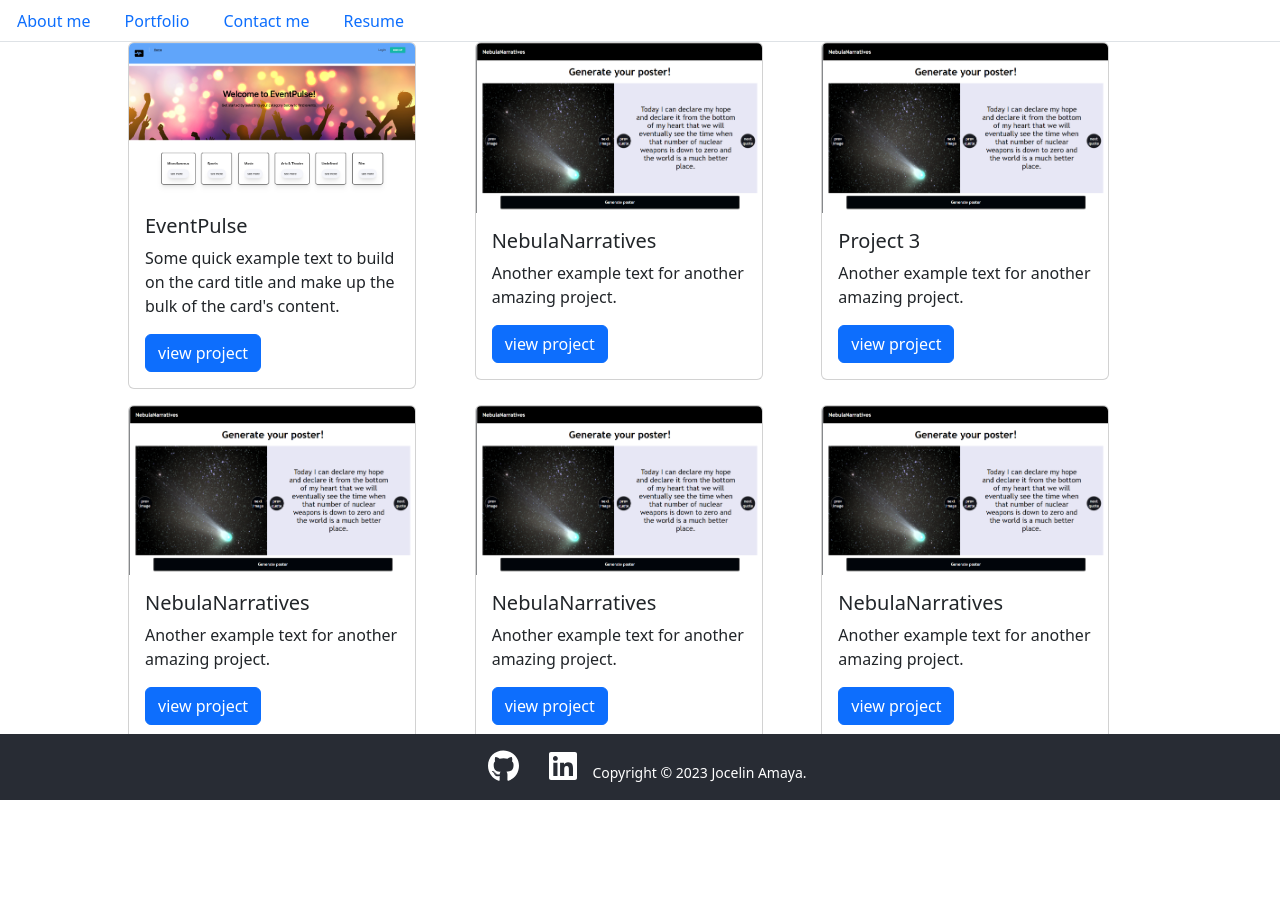
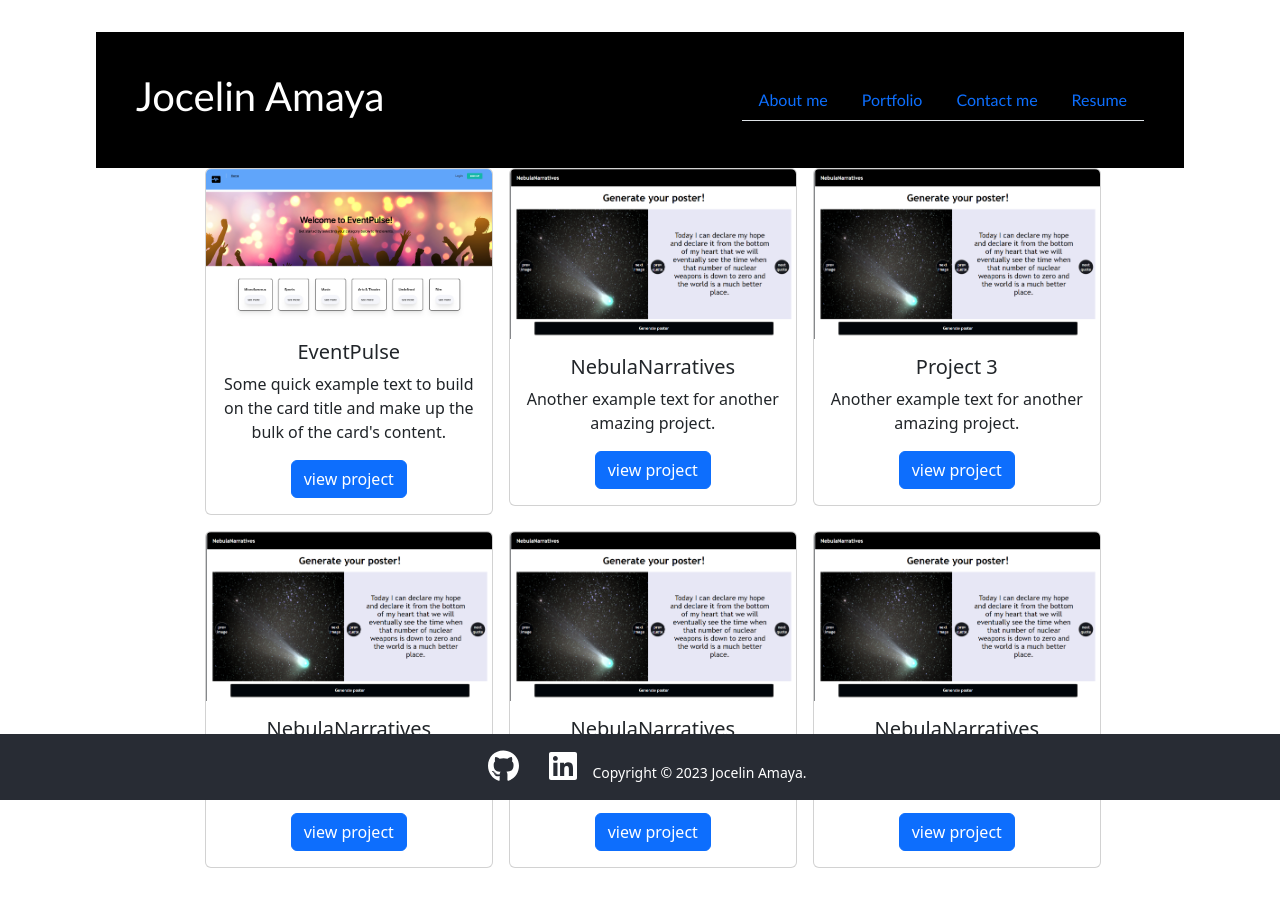
Before and after one commit to joceamayar/jos-reactPortfolio, a React (Vite) app: page /Portfolio in a window 1280 px wide. Before the commit the page ends 800 px from the top, so only its background shows below. Built offline with nearby package versions, Linux system fonts and the light colour scheme.

Commit message:
created header, navigation tabs are now inside header

```diff
--- a/src/App.css
+++ b/src/App.css
@@ -1,50 +1,30 @@
-/* #root {
-  max-width: 1280px;
+#root {
+  max-width: 90%;
   margin: 0 auto;
   padding: 2rem;
   text-align: center;
 }
 
-.logo {
-  height: 6em;
-  padding: 1.5em;
-  will-change: filter;
-  transition: filter 300ms;
-}
-.logo:hover {
-  filter: drop-shadow(0 0 2em #646cffaa);
-}
-.logo.react:hover {
-  filter: drop-shadow(0 0 2em #61dafbaa);
+header {
+  display: flex;
+  justify-content: space-between;
+  align-items: center;
+  position: relative;
+  background-color: black;
+  color: white;
+  font-family: 'Trebuchet MS', 'Lucida Sans Unicode', 'Lucida Grande', 'Lucida Sans', Arial, sans-serif;
+  padding: 3%;
+  padding: 40px;
 }
 
-@keyframes logo-spin {
-  from {
-    transform: rotate(0deg);
-  }
-  to {
-    transform: rotate(360deg);
-  }
-}
-
-@media (prefers-reduced-motion: no-preference) {
-  a:nth-of-type(2) .logo {
-    animation: logo-spin infinite 20s linear;
-  }
-}
-
-.card {
-  padding: 2em;
-}
-
-.read-the-docs {
-  color: #888;
-} */
-
+.
 
 /* About me  */
 .about-me {
-  padding: 20px;
+  padding: 10%;
+  flex-wrap: wrap;
+  background: rgba(0,0,0,.55);
+
 }
 
 .avatar {
@@ -52,14 +32,26 @@
   height: 150px;
   border-radius: 50%;
   object-fit: cover;
+  padding: 1%;
 }
 
+.about{
+  display: flex;
+  flex-direction: row;
+  justify-content: center;
+  flex-wrap: wrap;
+  border-radius: 10px;
+  max-width: 1000px;
+  background: rgba(0,0,0,.55);
+  padding: 30px 10px;
+  margin: 20px;
+}
 
 
 /* Portfolio */
 .portfolio {
   display: grid;
-grid-template-columns: 1fr 1fr 1fr;
+  grid-template-columns: 1fr 1fr 1fr;
   gap: 16px;
   margin: 0 auto;
   width: 80%;
@@ -86,4 +78,42 @@ grid-template-columns: 1fr 1fr 1fr;
 
 .social-icon:hover {
   color: #ccc;
+  /*
+
+
+  .logo {
+    height: 6em;
+    padding: 1.5em;
+    will-change: filter;
+    transition: filter 300ms;
+  }
+  .logo:hover {
+    filter: drop-shadow(0 0 2em #646cffaa);
+  }
+  .logo.react:hover {
+    filter: drop-shadow(0 0 2em #61dafbaa);
+  }
+
+  @keyframes logo-spin {
+    from {
+      transform: rotate(0deg);
+    }
+    to {
+      transform: rotate(360deg);
+    }
+  }
+
+  @media (prefers-reduced-motion: no-preference) {
+    a:nth-of-type(2) .logo {
+      animation: logo-spin infinite 20s linear;
+    }
+  }
+
+  .card {
+    padding: 2em;
+  }
+
+  .read-the-docs {
+    color: #888;
+  } */
 }
--- a/src/App.jsx
+++ b/src/App.jsx
@@ -1,20 +1,19 @@
 import { useState } from 'react'
-import {Outlet} from "react-router-dom";
+import { Outlet } from "react-router-dom";
 import './App.css';
 
+import Header from './components/Header';
 import NavTabs from './components/NavTabs';
 import Footer from './components/Footer';
-
-
 
 function App() {
   const [count, setCount] = useState(0)
 
   return (
     <div>
-      <NavTabs>
+      <Header>
 
-      </NavTabs>
+      </Header>
 
       <PageContent>
         <Outlet></Outlet>
@@ -28,7 +27,7 @@ function App() {
   )
 }
 
-function PageContent({children}) {
+function PageContent({ children }) {
   // const children = props.children
   return <div>{children}</div>
 }
--- /dev/null
+++ b/src/components/Header.jsx
@@ -0,0 +1,17 @@
+
+import React from 'react';
+import { NavLink } from 'react-router-dom';
+import NavTabs from './NavTabs';
+
+const Header = () => {
+    return (
+        <header>
+            <h1>Jocelin Amaya</h1>
+            <nav>
+                <NavTabs></NavTabs>
+            </nav>
+        </header>
+    );
+};
+
+export default Header;
--- a/src/components/NavTabs.jsx
+++ b/src/components/NavTabs.jsx
@@ -7,6 +7,7 @@ function NavTabs() {
   const currentPage = useLocation().pathname;
 
   return (
+
     <ul className="nav nav-tabs">
       <li className="nav-item">
         <Link
```
